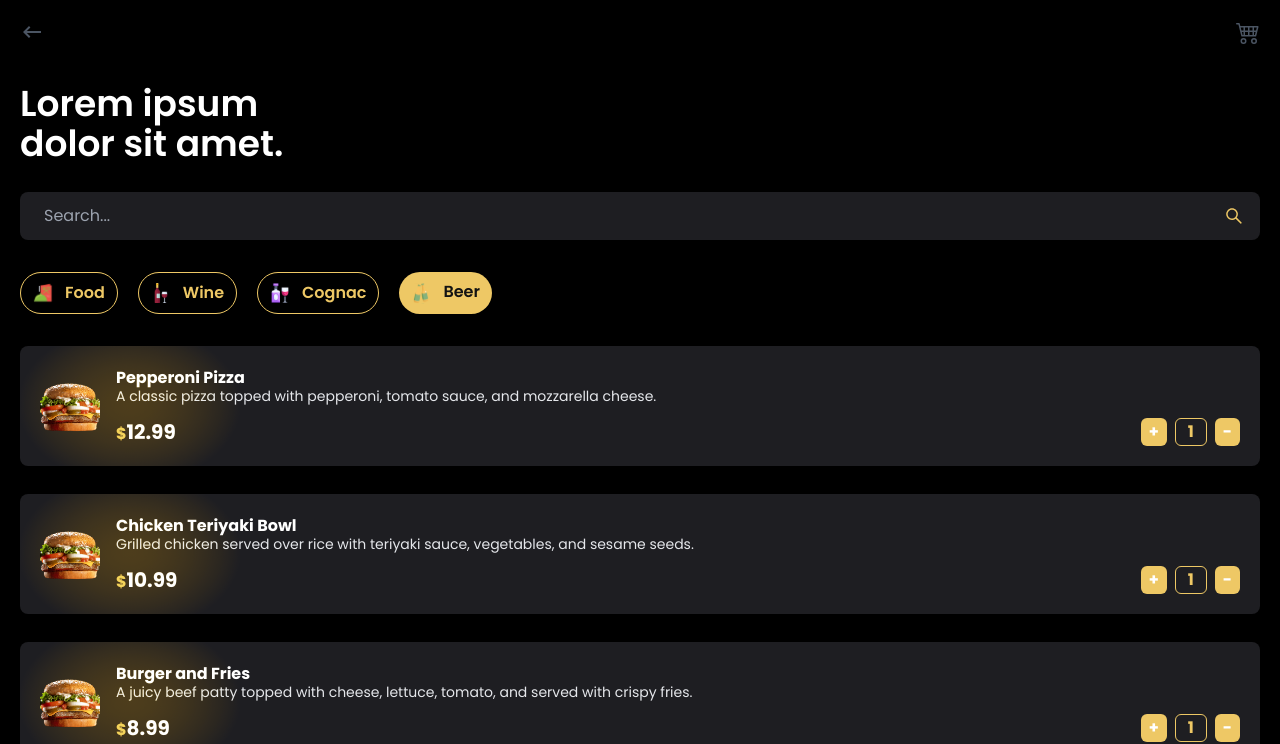
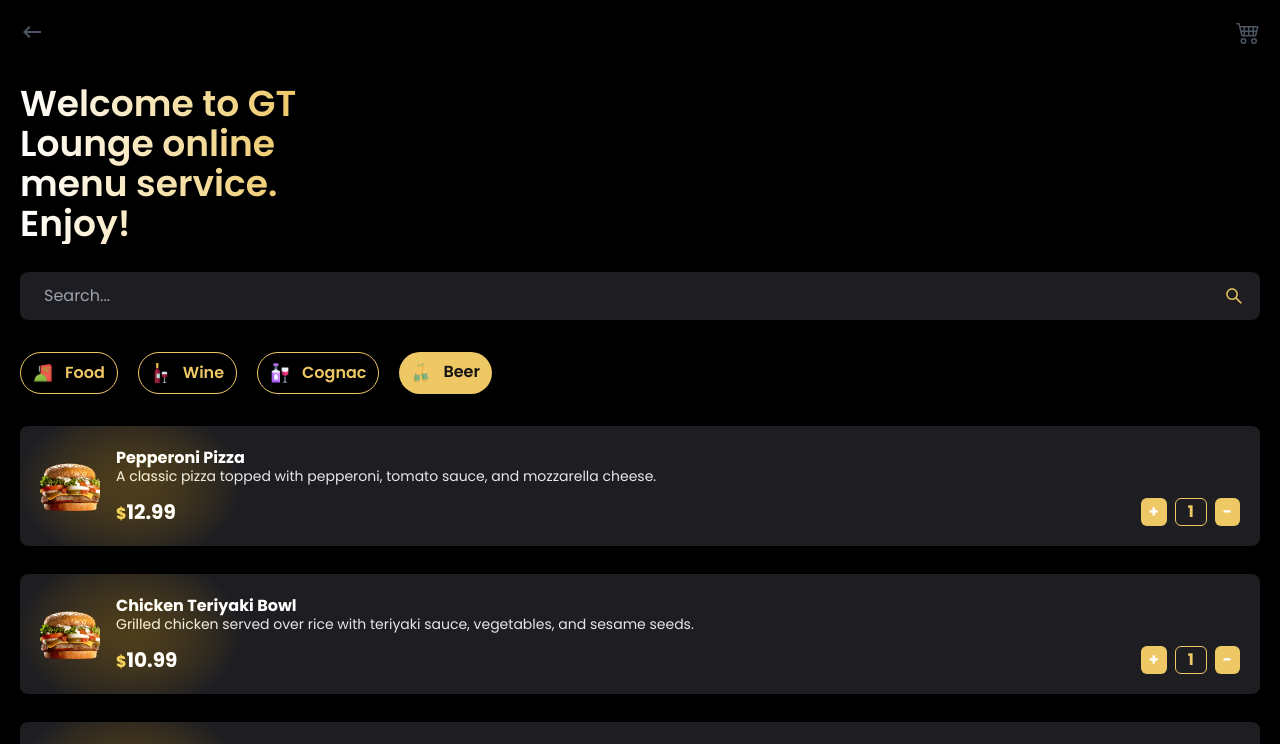
Before and after one commit to jemmycodes/GT-lounge, a React (Vite) app: page /menu/beer in a window 1280 px wide. Shown: the top 744 px of the page. Built offline with nearby package versions, Linux system fonts and the light colour scheme.

Commit message:
added header gradients

```diff
--- a/src/index.css
+++ b/src/index.css
@@ -43,6 +43,11 @@ input[type="number"] {
   -moz-appearance: textfield;
 }
 
+.text-fill-transparent {
+  -webkit-text-fill-color: transparent;
+  -moz-text-fill-color: transparent;
+}
+
 @layer base {
   .splash-bg-blur {
     @apply bg-blend-soft-light mix-blend-soft-light px-32 py-20;
@@ -71,4 +76,8 @@ input[type="number"] {
   .active-link {
     @apply bg-gold border-none text-bgBlack;
   }
+
+  .header-text-gradient {
+    @apply bg-gradient-to-r from-white to-gold bg-clip-text text-4xl mt-4 max-w-[280px] font-semibold text-fill-transparent;
+  }
 }
--- a/src/pages/Home.jsx
+++ b/src/pages/Home.jsx
@@ -14,8 +14,8 @@ const Home = () => {
         </Link>
       </header>
       <section className="my-6 mb-8 space-y-7">
-        <p className="text-white text-4xl mt-4 max-w-[280px] font-semibold">
-          Lorem ipsum dolor sit amet.
+        <p className="header-text-gradient">
+          Welcome to GT Lounge online menu service. Enjoy!
         </p>
         <SearchBar />
       </section>
```
